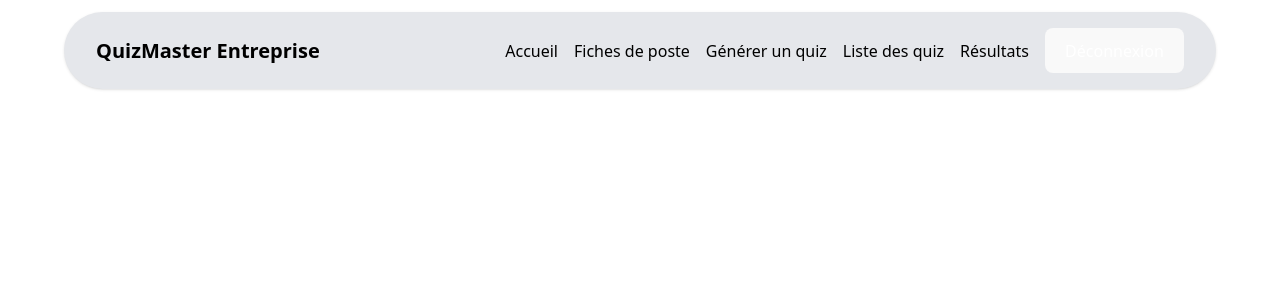
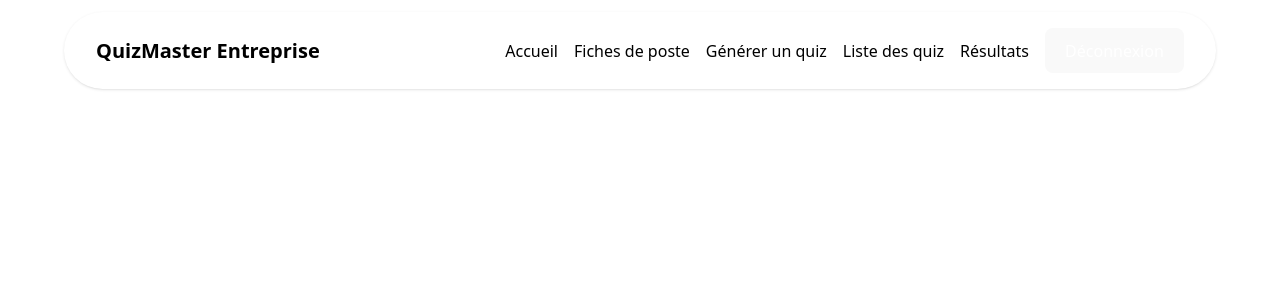
Before and after one commit to mickaelrebeau/QuizMaster-Entreprise, a Vue app in the folder front/: page / in a window 1280 px wide. Shown: the top 300 px of the page. Built offline with nearby package versions, Linux system fonts and the light colour scheme.

Commit message:
Changement de la couleur de fond de l'en-tête dans Header.vue, passant de gris à blanc pour une meilleure visibilité et une apparence plus moderne.

```diff
--- a/front/src/components/Header.vue
+++ b/front/src/components/Header.vue
@@ -1,6 +1,6 @@
 <template>
     <header
-        class="fixed top-3 left-1/2 -translate-x-1/2 mx-auto max-w-6xl w-full z-50 bg-gray-200 text-black px-8 py-4 flex items-center justify-between shadow rounded-full">
+        class="fixed top-3 left-1/2 -translate-x-1/2 mx-auto max-w-6xl w-full z-50 bg-white text-black px-8 py-4 flex items-center justify-between shadow rounded-full">
         <div class="text-xl font-bold">QuizMaster Entreprise</div>
         <nav class="flex items-center gap-4">
             <router-link to="/dashboard">
```
